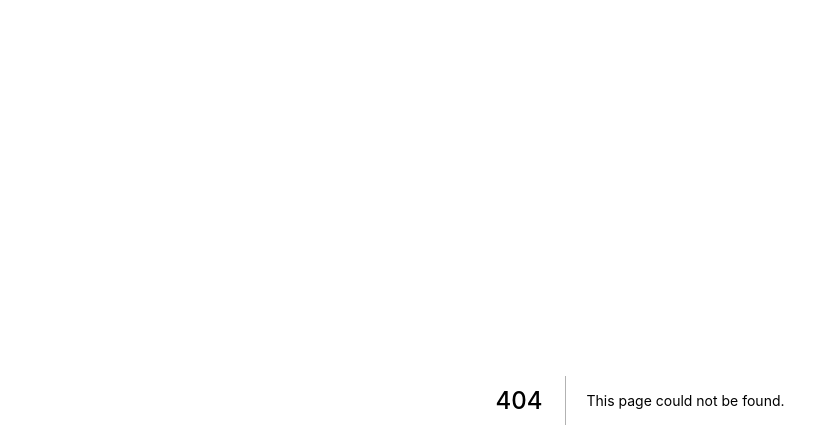
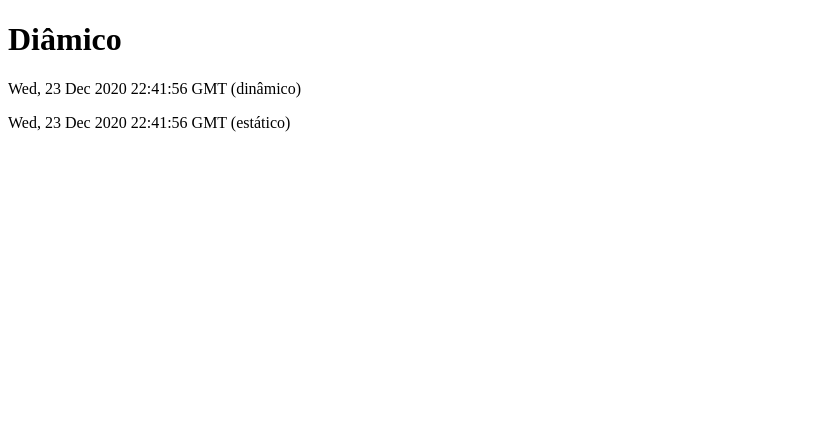
Before and after one commit to vajjr/hello-nextjs, a Next.js app: page /tempo in a window 1280 px wide. Before the commit this address had no page. Shown: the top 448 px of the page, without its empty margins (0-839 px from the left). Built offline with nearby package versions, Linux system fonts and the light colour scheme.

Commit message:
getStaticProps

```diff
--- /dev/null
+++ b/pages/tempo.js
@@ -0,0 +1,30 @@
+function Tempo(props) {
+
+    const dynamicDate = new Date();
+    const dynamicDateString = dynamicDate.toGMTString();
+
+    return (
+        <div>
+            <h1>Diâmico</h1>
+            <p>
+                {dynamicDateString} (dinâmico)
+            </p>
+            <p>
+                {props.staticDateString} (estático)
+            </p>
+        </div>
+    );
+}
+
+export function getStaticProps() {
+    const staticDate = new Date();
+    const staticDateString = staticDate.toGMTString();
+
+    return {
+        props: {
+            staticDateString
+        }
+    }
+}
+
+export default Tempo;
```
